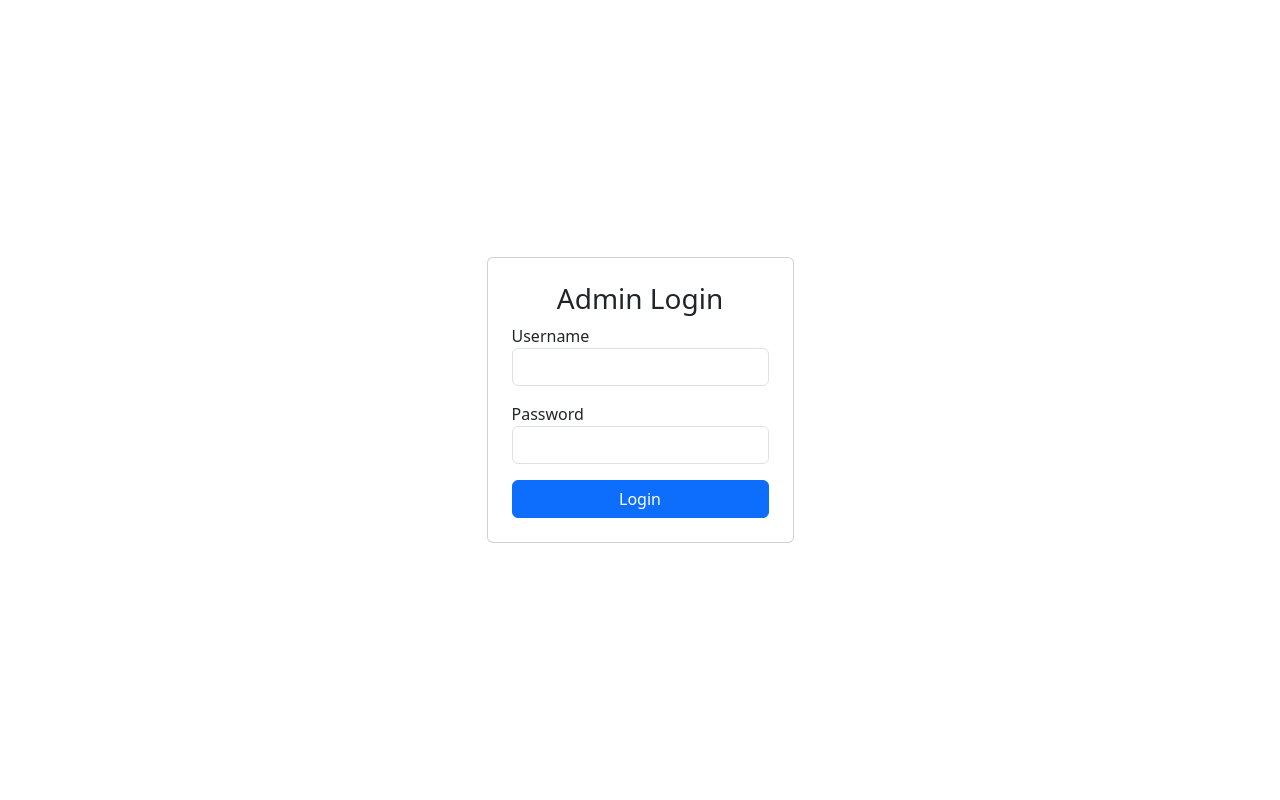
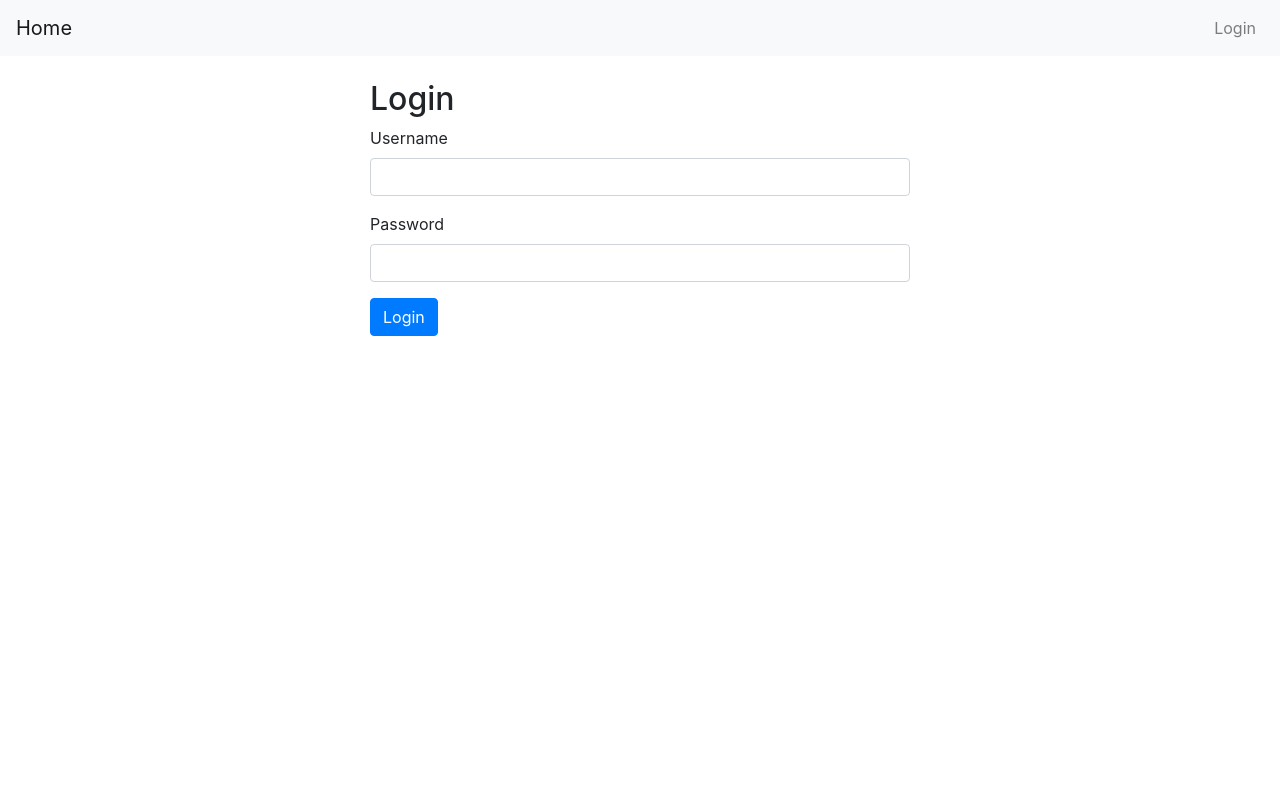
Before and after one commit to lramoshp/MAOD, a Flask app: page /login in a window 1280 px wide. Run offline with Flask 3, Linux system fonts and the light colour scheme; parts of the project's set-up code (start-up, migrations or seed data) failed here and were passed over; some libraries are stand-ins or nearby versions.

Commit message:
Update login.html

```diff
--- a/templates/login.html
+++ b/templates/login.html
@@ -1,25 +1,20 @@
-<!DOCTYPE html>
-<html lang="en">
-<head>
-    <meta charset="UTF-8">
-    <meta name="viewport" content="width=device-width, initial-scale=1.0">
-    <title>Login</title>
-    <link rel="stylesheet" href="https://cdn.jsdelivr.net/npm/bootstrap@5.3.0/dist/css/bootstrap.min.css">
-</head>
-<body class="d-flex justify-content-center align-items-center vh-100">
-    <div class="card p-4">
-        <h3 class="text-center">Admin Login</h3>
-        <form method="post">
-            <div class="mb-3">
-                <label>Username</label>
-                <input type="text" name="username" class="form-control" required>
+{% extends 'base.html' %}
+
+{% block content %}
+<div class="row justify-content-center">
+    <div class="col-md-6">
+        <h2>Login</h2>
+        <form method="POST">
+            <div class="form-group">
+                <label for="username">Username</label>
+                <input type="text" class="form-control" id="username" name="username" required>
             </div>
-            <div class="mb-3">
-                <label>Password</label>
-                <input type="password" name="password" class="form-control" required>
+            <div class="form-group">
+                <label for="password">Password</label>
+                <input type="password" class="form-control" id="password" name="password" required>
             </div>
-            <button type="submit" class="btn btn-primary w-100">Login</button>
+            <button type="submit" class="btn btn-primary">Login</button>
         </form>
     </div>
-</body>
-</html>
+</div>
+{% endblock %}
```
